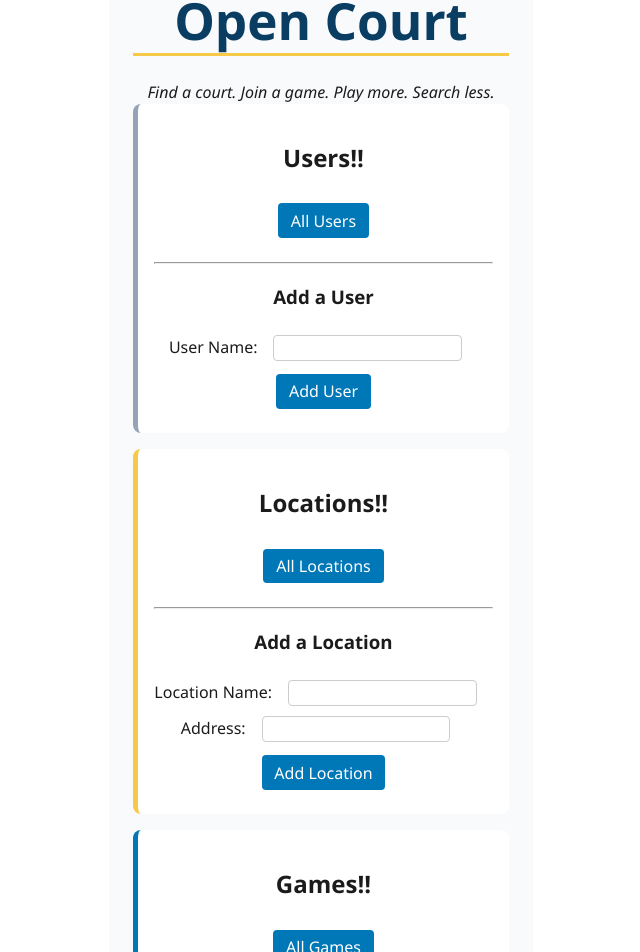
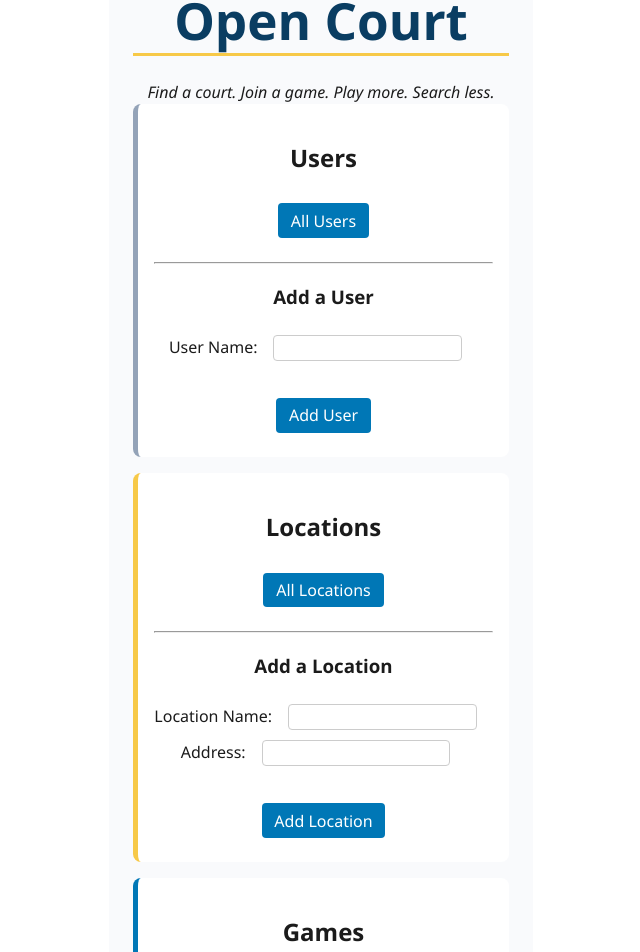
Before and after one commit to tgillysuit/OpenCourt, a React (Vite) app in the folder src/frontend/opencourt/: page / in a window 1280 px wide. Shown: the part 98-1050 px from the top of the page, without its empty margins (319-959 px from the left). Built offline with nearby package versions, Linux system fonts and the light colour scheme.

Commit message:
Added frontend 'invalid input' error display

```diff
--- a/src/frontend/opencourt/src/components/Games.jsx
+++ b/src/frontend/opencourt/src/components/Games.jsx
@@ -6,12 +6,13 @@ function Games(){
         game_name: "",
         location_id: ""
     });
+    const [error, setError] = useState("");
 
     const handleChange = (e) => {
         const { name, value } = e.target;
         setFormData((prev) => ({
-        ...prev,
-        [name]: value
+            ...prev,
+            [name]: value
         }));
     };
 
@@ -26,15 +27,16 @@ function Games(){
         })
 
         const data = await res.json();
+        if (data.error) {
+            setError("Invalid Input");
+        }
+
         setFormData({game_name: "", location_id: ""});
         } catch (err) {
         console.error(err);
         }
-
     }
 
-    // handle game button click
-    // TODO: Do something with this
     const onGamesClick = async () => {
         try {
             const result = await fetch(`http://${import.meta.env.VITE_SERVER_HOST}:3000/games`);
@@ -47,7 +49,7 @@ function Games(){
 
     return(
         <>
-            <h2>Games!!</h2>
+            <h2>Games</h2>
             <button onClick={onGamesClick}>All Games</button>
             <ul>
                 {games.map((game) => (
@@ -65,6 +67,7 @@ function Games(){
                     name= "game_name"
                     value={formData.game_name}
                     onChange={handleChange}
+                    onFocus={() => error && setError("")}
                 />
                 </div>
 
@@ -75,13 +78,14 @@ function Games(){
                     name= "location_id"
                     value={formData.location_id}
                     onChange={handleChange}
+                    onFocus={() => error && setError("")}
                 />
                 </div>
-
+                <em>{error}</em>
+                <br />
                 <button type="submit">Add Game</button>
             </form>
         </>
-
     )
 }
 
--- a/src/frontend/opencourt/src/components/Locations.jsx
+++ b/src/frontend/opencourt/src/components/Locations.jsx
@@ -6,6 +6,7 @@ function Locations(){
         location_name: "",
         address: ""
     });
+    const [error, setError] = useState("");
 
     const handleChange = (e) => {
         const { name, value } = e.target;
@@ -26,14 +27,16 @@ function Locations(){
         })
 
         const data = await res.json();
+            if (data.error) {
+                setError("Invalid Input");
+        }
+
         setFormData({location_name: "", address: ""});
         } catch (err) {
             console.error(err);
         }
     }
 
-      // handle game button click
-      // TODO: Do something with this
     const onLocationsClick = async () => {
         try {
             const result = await fetch(`http://${import.meta.env.VITE_SERVER_HOST}:3000/locations`);
@@ -46,7 +49,7 @@ function Locations(){
 
     return(
         <>
-              <h2>Locations!!</h2>
+            <h2>Locations</h2>
             <button onClick={onLocationsClick}>All Locations</button>
             <ul>
                 {locations.map((location)  => (
@@ -64,6 +67,7 @@ function Locations(){
                     name="location_name"
                     value={formData.location_name}
                     onChange={handleChange}
+                    onFocus={() => error && setError("")}
                 />
                 </div>
 
@@ -74,13 +78,14 @@ function Locations(){
                     name="address"
                     value={formData.address}
                     onChange={handleChange}
+                    onFocus={() => error && setError("")}
                 />
                 </div>
-
+                <em>{error}</em>
+                <br />
                 <button type="submit">Add Location</button>
             </form>
         </>
-
       )
   }
 
--- a/src/frontend/opencourt/src/components/Users.jsx
+++ b/src/frontend/opencourt/src/components/Users.jsx
@@ -5,12 +5,13 @@ function Users(){
     const [formData, setFormData] = useState({
         user_name: ""
     });
+    const [error, setError] = useState("");
 
     const handleChange = (e) => {
         const { name, value } = e.target;
         setFormData((prev) => ({
-        ...prev,
-        [name]: value
+            ...prev,
+            [name]: value
         }));
     };
 
@@ -25,11 +26,14 @@ function Users(){
         })
 
         const data = await res.json();
+        if (data.error) {
+            setError("Invalid Input");
+        }
+
         setFormData({user_name: ""});
         } catch (err) {
         console.error(err);
         }
-
     }
 
     const onUsersClick = async () => {
@@ -45,7 +49,7 @@ function Users(){
 
     return(
         <>
-            <h2>Users!!</h2>
+            <h2>Users</h2>
             <button onClick={onUsersClick}>All Users</button>
             <ul>
                 {users.map((user) => (
@@ -63,9 +67,11 @@ function Users(){
                     name= "user_name"
                     value={formData.user_name}
                     onChange={handleChange}
+                    onFocus={() => error && setError("")}
                 />
                 </div>
-
+                <em>{error}</em>
+                <br />
                 <button type="submit">Add User</button>
             </form>
         </>
```
Lines whose indentation alone changed are shown as unchanged.
